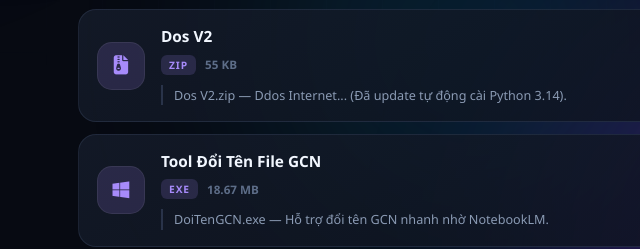
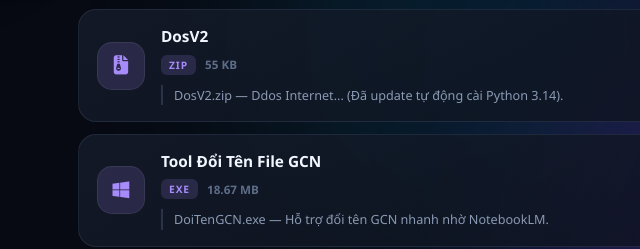
Before and after one commit to HieuNguyxn209/FileShare_webHieuNguyxn, a plain HTML site: page index.html in a window 1280 px wide. Shown: the part 460-709 px from the top of the page, 314-954 px from the left. Drawn offline with Linux system fonts and the light colour scheme.

Commit message:
Fix file name formatting for DosV2.zip

```diff
--- a/index.html
+++ b/index.html
@@ -416,12 +416,12 @@ body{
 
       <!-- 4 -->
       <article class="file f-tool">
-        <a class="hit" href="Dos%20V2.zip" download aria-label="Tải Dos V2"></a>
+        <a class="hit" href="DosV2.zip" download aria-label="Tải Dos V2"></a>
         <div class="f-ico"><i class="fa-solid fa-file-zipper"></i></div>
         <div class="f-body">
-          <div class="f-name">Dos V2</div>
+          <div class="f-name">DosV2</div>
           <div class="f-meta"><span class="tag">ZIP</span><span class="size">55 KB</span></div>
-          <p class="f-note">Dos V2.zip — Ddos Internet... (Đã update tự động cài Python 3.14).</p>
+          <p class="f-note">DosV2.zip — Ddos Internet... (Đã update tự động cài Python 3.14).</p>
         </div>
         <span class="f-dl"><i class="fa-solid fa-download"></i></span>
       </article>
```
